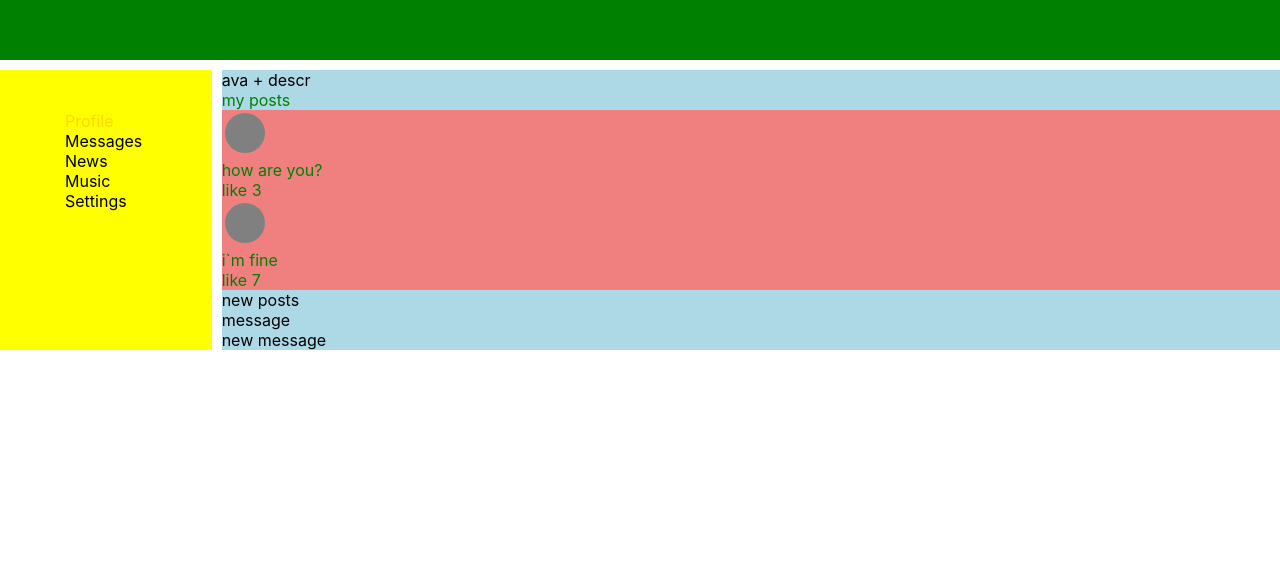
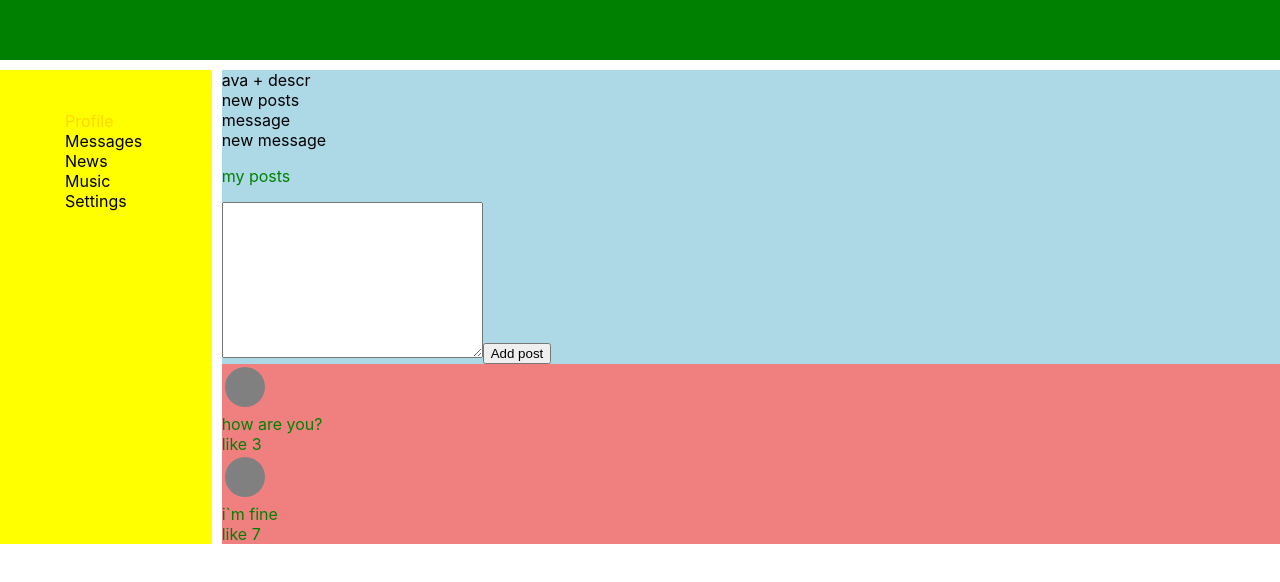
Before and after one commit to Vitalick37/my-app, a React (Create React App) app: page /content in a window 1280 px wide. Shown: the top 582 px of the page. Built offline with nearby package versions, Linux system fonts and the light colour scheme.

Commit message:
lesson23_v2

```diff
--- a/src/components/Content/Content.jsx
+++ b/src/components/Content/Content.jsx
@@ -1,19 +1,17 @@
 import { useLayoutEffect } from 'react';
 import classes from './Content.module.css';
 import MyPosts from './MyPosts/MyPosts';
+import ProfileInfo from './ProfileInfo/ProfileInfo';
 
 const Content = () => {
-return (
+    return (
 
-    <div className={classes.content}>
-    <div>ava + descr</div>
-    <MyPosts />
-    <div>new posts</div>
-    <div>message</div>
-    <div>new message</div>
-    </div>
+        <div className={classes.content}>
+            <ProfileInfo />
+            <MyPosts />
+        </div>
 
-);
+    );
 
 }
 
--- a/src/components/Content/MyPosts/MyPosts.jsx
+++ b/src/components/Content/MyPosts/MyPosts.jsx
@@ -3,12 +3,17 @@ import classes from './MyPosts.module.css';
 import Post from './Post/Post';
 
 const MyPosts = () => {
-return (
-    <div className={classes.my_posts}>my posts
-    <Post message='how are you?' like='3'/>
-    <Post message='i`m fine' like='7'/>
-    </div>
-);
+    return (
+        <div className={classes.my_posts}>
+            <p>my posts</p>
+            <div>
+                <textarea name="" id="" cols="30" rows="10"></textarea>
+                <button>Add post</button>
+            </div>
+            <Post message='how are you?' like='3' />
+            <Post message='i`m fine' like='7' />
+        </div>
+    );
 
 }
 
--- /dev/null
+++ b/src/components/Content/ProfileInfo/ProfileInfo.jsx
@@ -0,0 +1,17 @@
+import { useLayoutEffect } from 'react';
+import classes from './ProfileInfo.module.css';
+
+
+const ProfileInfo = () => {
+    return (
+        <div>
+            <div>ava + descr</div>
+            <div>new posts</div>
+            <div>message</div>
+            <div>new message</div>
+        </div>
+    );
+
+}
+
+export default ProfileInfo;
--- /dev/null
+++ b/src/components/Content/ProfileInfo/ProfileInfo.module.css
@@ -0,0 +1,4 @@
+/* .content {
+    grid-area: content;
+    background-color: lightblue;
+  } */
--- a/src/components/Dialogs/Dialogs.jsx
+++ b/src/components/Dialogs/Dialogs.jsx
@@ -1,30 +1,45 @@
 import { useLayoutEffect } from 'react';
-import { NavLink } from 'react-router-dom';
+import { BrowserRouter, NavLink, Route } from 'react-router-dom';
 import s from './Dialogs.module.css';
+
+const DialogItem = (props) => {
+    return (
+        <li className={s.name_item}>
+            <NavLink to={'/dialogs/' + props.id} activeClassName={s.active} className={s.name_link}>{props.name}</NavLink>
+        </li>
+    )
+}
+const MessageItem = (props) => {
+    return (
+        <li className={s.message_item}>{props.messIt}</li>
+    )
+}
 
 const Dialogs = () => {
     return (
-
+        <BrowserRouter>
             <div className={s.wrapper}>
                 <div className={s.name}>
                     <ul className={s.name_list}>
-                <li className={s.name_item}><NavLink to='/dialogs/1' activeClassName={s.active} className={s.name_link}>Dima</NavLink></li>
-                <li className={s.name_item}><NavLink to='/dialogs/2' activeClassName={s.active} className={s.name_link}>Mihael</NavLink></li>
-                <li className={s.name_item}><NavLink to='/dialogs/3' activeClassName={s.active} className={s.name_link}>Andre</NavLink></li>
-                <li className={s.name_item}><NavLink to='/dialogs/4' activeClassName={s.active} className={s.name_link}>Anna</NavLink></li>
-                <li className={s.name_item}><NavLink to='/dialogs/5' activeClassName={s.active} className={s.name_link}>Nikolya</NavLink></li>
-                <li className={s.name_item}><NavLink to='/dialogs/6' activeClassName={s.active} className={s.name_link}>Margo</NavLink></li>
+                        {/* <Route path='/numberUser' component={DialogItem} /> */}
+                        <DialogItem name='Dima' id='1' />
+                        <DialogItem name='Mihael' id='2' />
+                        <DialogItem name='Andre' id='3' />
+                        <DialogItem name='Anna' id='4' />
+                        <DialogItem name='Nikolya' id='5' />
+                        <DialogItem name='Margo' id='6' />
                     </ul>
                 </div>
                 <div className={s.message}>
                     <ul className={s.message_list}>
-                <li className={s.message_item}>message</li>
-                <li className={s.message_item}>message</li>
-                <li className={s.message_item}>message</li>
+                        {/* <Route path='/numberMessage' component={MessageItem} /> */}
+                        <MessageItem messIt='hi'/>
+                        <MessageItem messIt='how are you?'/>
+                        <MessageItem messIt='i`m fine'/>
                     </ul>
                 </div>
             </div>
-
+        </BrowserRouter>
     );
 
 }
```
Also changed, not shown: 1 other file (tests, documents, lock files or other folders). Lines whose indentation alone changed are shown as unchanged.
